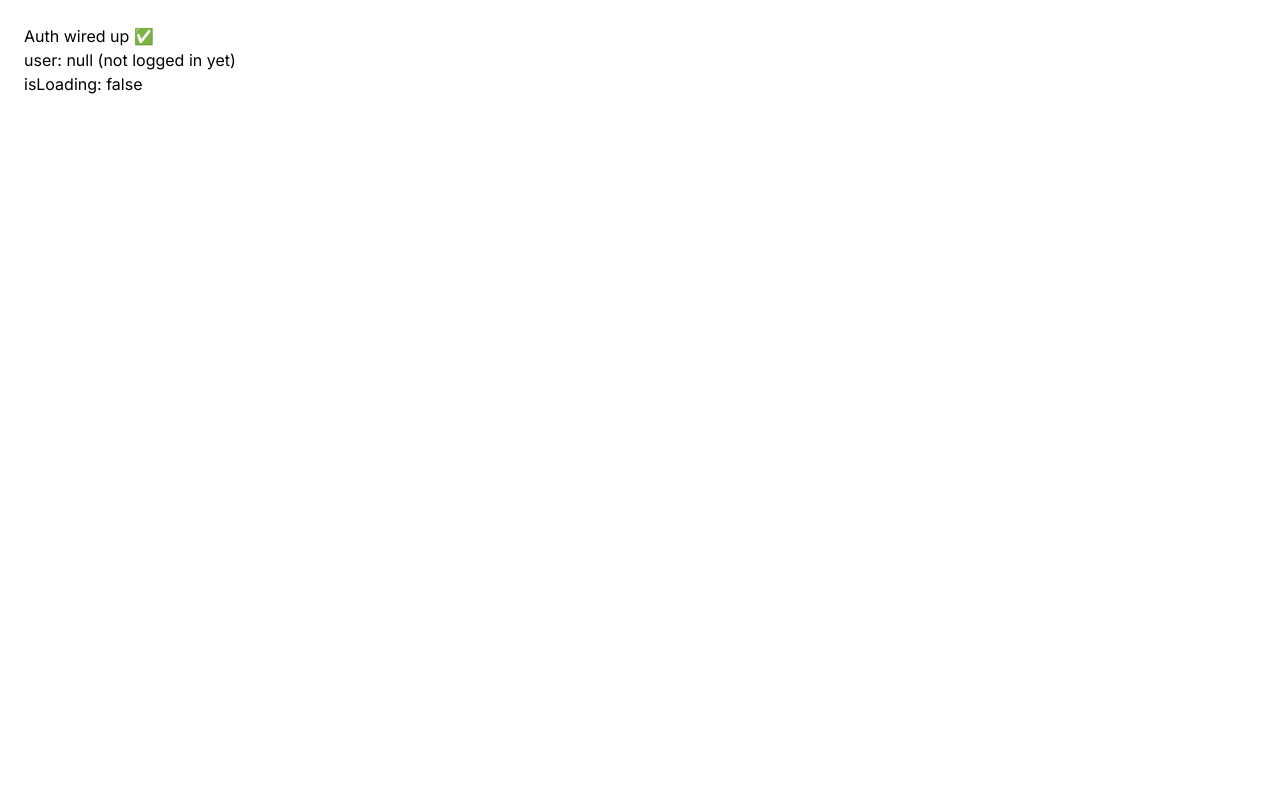
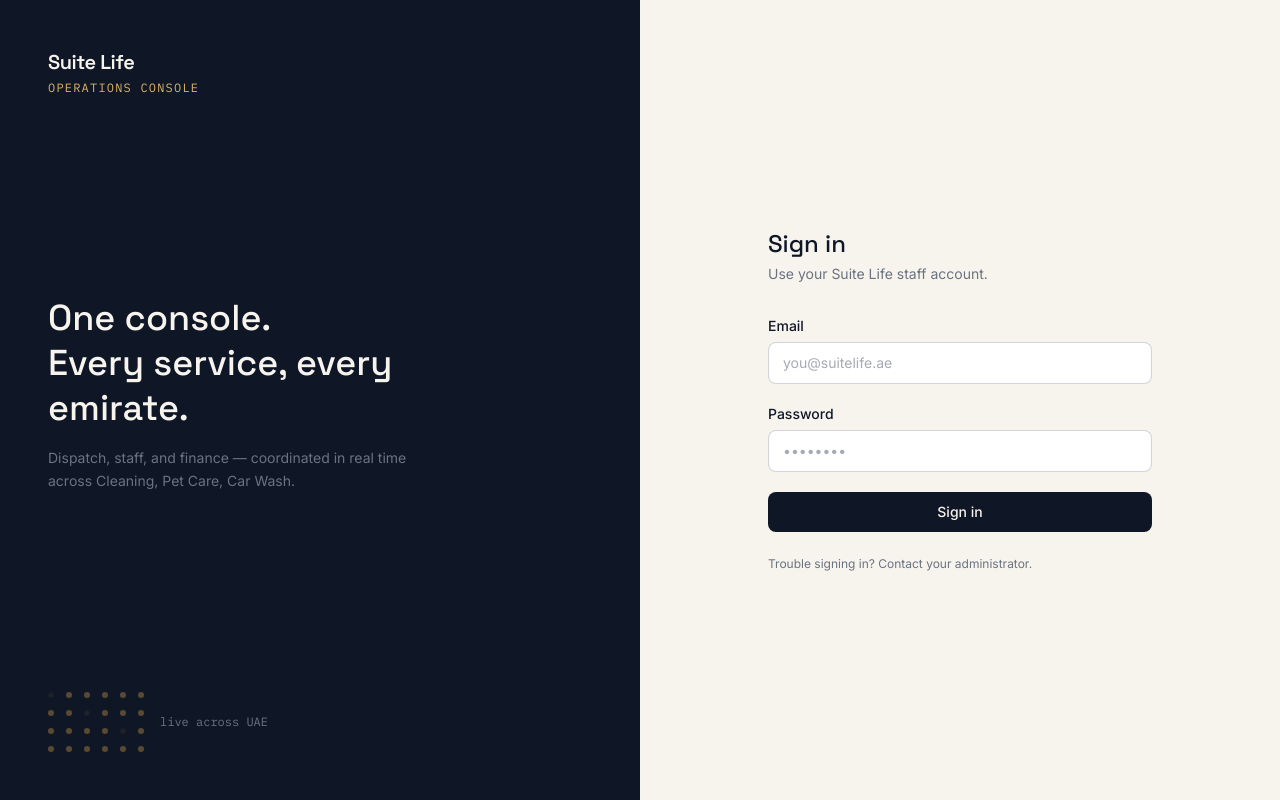
Before and after one commit to Shaikh-Abdullah/RBAC, a React (Vite) app in the folder frontend/: page /login in a window 1280 px wide. Built offline with nearby package versions, Linux system fonts and the light colour scheme.

Commit message:
create pages and protected routes

```diff
--- a/frontend/src/App.tsx
+++ b/frontend/src/App.tsx
@@ -1,14 +1,8 @@
-import { useAuth } from "./auth/useAuth";
+import { RouterProvider } from "react-router-dom";
+import { router } from "./app/router";
 
 function App() {
-  const { user, isLoading } = useAuth();
-  return (
-    <div style={{ padding: 24 }}>
-      <p>Auth wired up ✅</p>
-      <p>user: {user ? user.email : "null (not logged in yet)"}</p>
-      <p>isLoading: {String(isLoading)}</p>
-    </div>
-  );
+  return <RouterProvider router={router} />;
 }
 
 export default App;
--- /dev/null
+++ b/frontend/src/app/router.tsx
@@ -0,0 +1,15 @@
+import { createBrowserRouter } from "react-router-dom";
+import { ProtectedRoute, PublicOnlyRoute } from "../auth/ProtectedRoute";
+import LoginPage from "../pages/LoginPage";
+import DashboardPage from "../pages/DashboardPage";
+
+export const router = createBrowserRouter([
+  {
+    element: <PublicOnlyRoute />,
+    children: [{ path: "/login", element: <LoginPage /> }],
+  },
+  {
+    element: <ProtectedRoute />,
+    children: [{ path: "/", element: <DashboardPage /> }],
+  },
+]);
--- /dev/null
+++ b/frontend/src/auth/ProtectedRoute.tsx
@@ -0,0 +1,18 @@
+import { Navigate, Outlet } from "react-router-dom";
+import { useAuth } from "./useAuth";
+
+export function ProtectedRoute() {
+  const { user } = useAuth();
+  if (!user) {
+    return <Navigate to="/login" replace />;
+  }
+  return <Outlet />;
+}
+
+export function PublicOnlyRoute() {
+  const { user } = useAuth();
+  if (user) {
+    return <Navigate to="/" replace />;
+  }
+  return <Outlet />;
+}
--- a/frontend/src/lib/api/client.ts
+++ b/frontend/src/lib/api/client.ts
@@ -1,7 +1,7 @@
 import axios from "axios";
 
 export const apiClient = axios.create({
-  baseURL: import.meta.env.BASE_URL ?? "http://localhost:3000/api",
+  baseURL: "http://localhost:3000/api",
   headers: {
     "Content-Type": "application/json",
   },
--- a/frontend/src/lib/api/interceptors.ts
+++ b/frontend/src/lib/api/interceptors.ts
@@ -13,7 +13,11 @@
 apiClient.interceptors.response.use(
   (response) => response,
   (error) => {
-    if (error.response?.status === 401) {
+    const isAuthEndpoint =
+      error.config?.url?.includes("/auth/login") ||
+      error.config?.url?.includes("/auth/signup");
+
+    if (error.response?.status === 401 && !isAuthEndpoint) {
       localStorage.removeItem(TOKEN_KEY);
       window.location.href = "/";
     }
--- /dev/null
+++ b/frontend/src/pages/DashboardPage.tsx
@@ -0,0 +1,23 @@
+import { useAuth } from "../auth/useAuth";
+
+const DashboardPage = () => {
+  const { user, logout } = useAuth();
+  return (
+    <div className="min-h-screen bg-paper p-12">
+      <h1 className="font-display text-2xl font-medium text-ink">
+        Welcome, {user?.name}
+      </h1>
+      <p className="mt-2 text-sm text-slate">
+        Role: <span className="font-mono">{user?.role}</span>
+      </p>
+      <button
+        onClick={logout}
+        className="mt-6 rounded-lg bg-ink px-4 py-2 text-sm font-medium text-paper hover:bg-ink-light"
+      >
+        Log out
+      </button>
+    </div>
+  );
+};
+
+export default DashboardPage;
--- /dev/null
+++ b/frontend/src/pages/LoginPage.tsx
@@ -0,0 +1,153 @@
+import React, { useState, type FormEvent } from "react";
+import { useAuth } from "../auth/useAuth";
+import toast from "react-hot-toast";
+
+const SERVICES = ["Cleaning", "Pet Care", "Car Wash"];
+
+function PulseGrid() {
+  return (
+    <div className="grid grid-cols-6 gap-3">
+      {Array.from({ length: 24 }).map((_, i) => (
+        <span
+          key={i}
+          className="h-1.5 w-1.5 rounded-full bg-brass/40"
+          style={{
+            animation: `pulse-dot 3.2s ease-in-out infinite`,
+            animationDelay: `${(i % 8) * 0.3}s`,
+          }}
+        />
+      ))}
+      <style>{`
+        @keyframes pulse-dot {
+          0%, 100% { opacity: 0.25; transform: scale(0.85); }
+          50% { opacity: 1; transform: scale(1); }
+        }
+        @media (prefers-reduced-motion: reduce) {
+          span { animation: none !important; opacity: 0.6; }
+        }
+      `}</style>
+    </div>
+  );
+}
+
+const LoginPage = () => {
+  const { login, isLoading } = useAuth();
+  const [email, setEmail] = useState("");
+  const [password, setPassword] = useState("");
+
+  async function handleSubmit(e: FormEvent) {
+    e.preventDefault();
+    try {
+      await login(email, password);
+      toast.success("Signed in");
+    } catch {
+      toast.error("Invalid email or password");
+    }
+  }
+
+  return (
+    <div className="min-h-screen grid lg:grid-cols-2 bg-paper">
+      {/* Left panel — brand + signature */}
+      <div className="hidden lg:flex flex-col justify-between bg-ink text-paper p-12 relative overflow-hidden">
+        <div>
+          <div className="font-display text-xl font-semibold tracking-tight">
+            Suite Life
+          </div>
+          <div className="mt-1 font-mono text-xs text-brass-light uppercase tracking-widest">
+            Operations Console
+          </div>
+        </div>
+
+        <div className="max-w-sm">
+          <h1 className="font-display text-4xl font-medium leading-tight">
+            One console.
+            <br />
+            Every service, every emirate.
+          </h1>
+          <p className="mt-4 text-sm text-slate leading-relaxed">
+            Dispatch, staff, and finance — coordinated in real time across{" "}
+            {SERVICES.join(", ")}.
+          </p>
+        </div>
+
+        <div className="flex items-center gap-4">
+          <PulseGrid />
+          <span className="font-mono text-xs text-slate">live across UAE</span>
+        </div>
+      </div>
+
+      {/* Right panel — form */}
+      <div className="flex items-center justify-center p-6 sm:p-12">
+        <div className="w-full max-w-sm">
+          <div className="lg:hidden mb-8">
+            <div className="font-display text-xl font-semibold text-ink">
+              Suite Life
+            </div>
+            <div className="mt-1 font-mono text-xs text-teal uppercase tracking-widest">
+              Operations Console
+            </div>
+          </div>
+
+          <h2 className="font-display text-2xl font-medium text-ink">
+            Sign in
+          </h2>
+          <p className="mt-1 text-sm text-slate">
+            Use your Suite Life staff account.
+          </p>
+
+          <form className="mt-8 space-y-5" onSubmit={handleSubmit}>
+            <div>
+              <label
+                htmlFor="email"
+                className="block text-sm font-medium text-ink"
+              >
+                Email
+              </label>
+              <input
+                id="email"
+                type="email"
+                required
+                value={email}
+                onChange={(e) => setEmail(e.target.value)}
+                placeholder="you@suitelife.ae"
+                className="mt-1.5 w-full rounded-lg border border-slate/30 bg-white px-3.5 py-2.5 text-sm text-ink placeholder:text-slate/60 focus:outline-none focus:ring-2 focus:ring-teal/40 focus:border-teal"
+              />
+            </div>
+
+            <div>
+              <label
+                htmlFor="password"
+                className="block text-sm font-medium text-ink"
+              >
+                Password
+              </label>
+              <input
+                id="password"
+                type="password"
+                required
+                value={password}
+                onChange={(e) => setPassword(e.target.value)}
+                placeholder="••••••••"
+                className="mt-1.5 w-full rounded-lg border border-slate/30 bg-white px-3.5 py-2.5 text-sm text-ink placeholder:text-slate/60 focus:outline-none focus:ring-2 focus:ring-teal/40 focus:border-teal"
+              />
+            </div>
+
+            <button
+              type="submit"
+              disabled={isLoading}
+              className="w-full rounded-lg bg-ink py-2.5 text-sm font-medium text-paper transition-colors hover:bg-ink-light disabled:opacity-60 disabled:cursor-not-allowed focus:outline-none focus:ring-2 focus:ring-brass focus:ring-offset-2"
+            >
+              {isLoading ? "Signing in…" : "Sign in"}
+            </button>
+          </form>
+
+          <p className="mt-6 text-xs text-slate">
+            Trouble signing in? Contact your administrator.
+          </p>
+        </div>
+      </div>
+    </div>
+  );
+};
+
+export default LoginPage;
```
